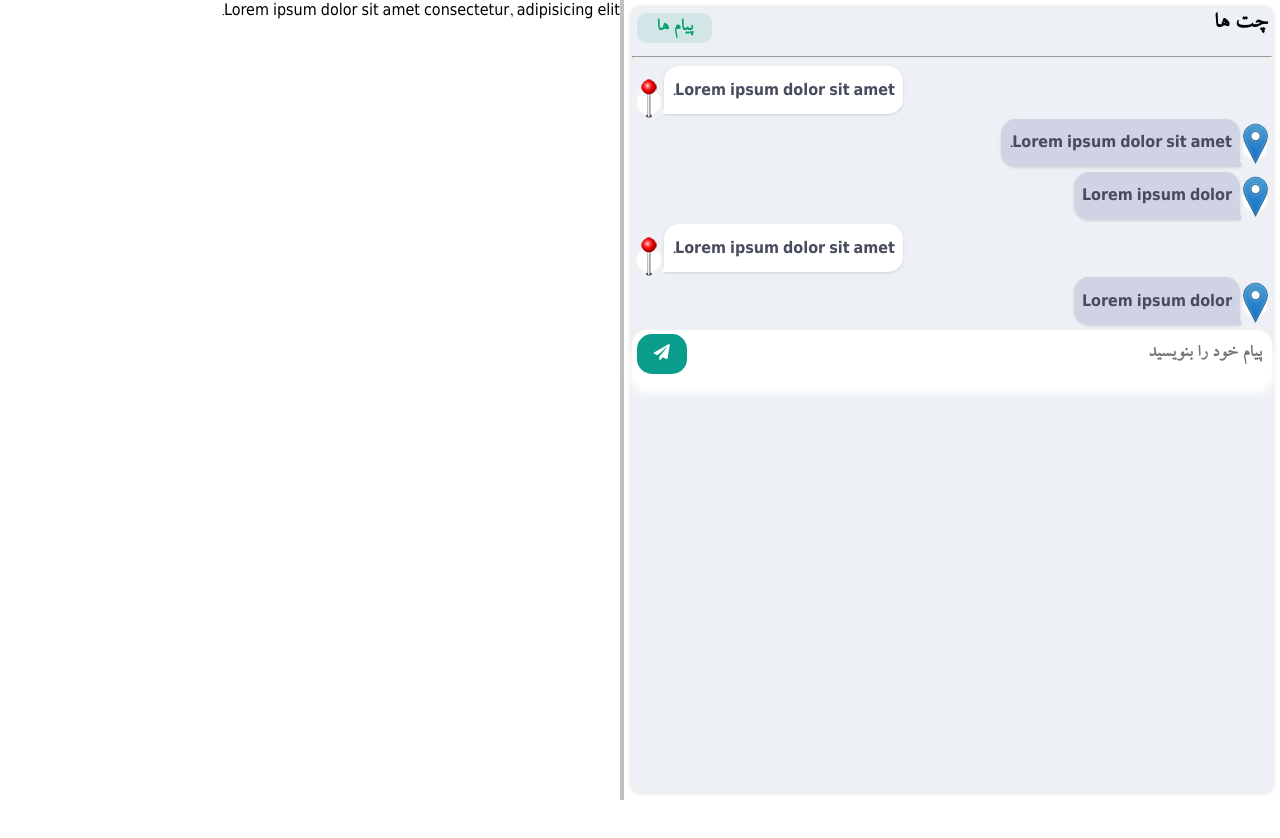
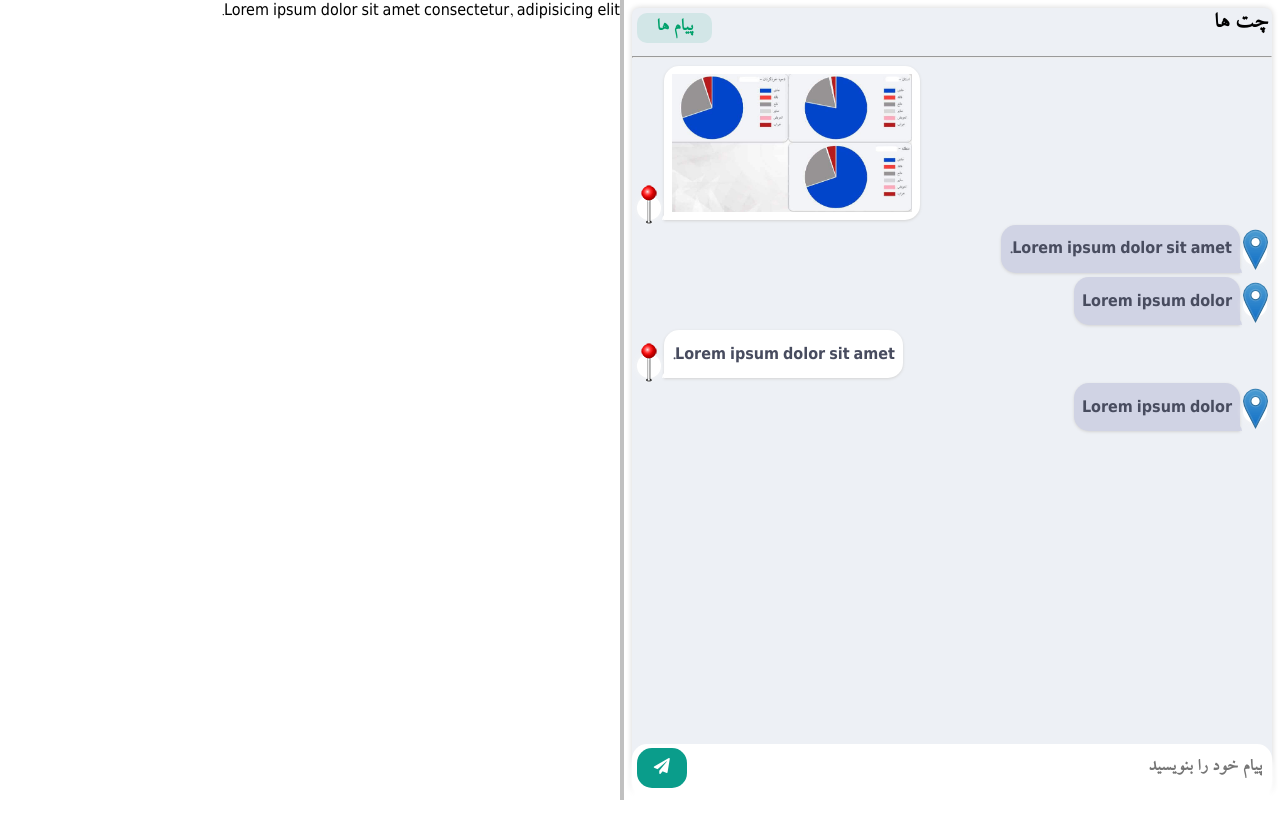
Before and after one commit to JCln/chat, a plain HTML site: page index.html in a window 1280 px wide. Before the commit the page ends 800 px from the top, so only its background shows below. Drawn offline with Linux system fonts and the light colour scheme.

Commit message:
with image

```diff
--- a/index.html
+++ b/index.html
@@ -15,7 +15,12 @@
 <body>
     <div id="drag-container" class="drag-container">
         <div class="panel-one" id="drag-left">
-            <div w3-include-html="message.html"></div>
+            <div class="_panel-one-message" w3-include-html="message.html"></div>
+            <section class="footer">
+                <input id="user-input" class="user-input" spellcheck="false" autocomplete="off" autocorrect="off"
+                    placeholder="پیام خود را بنویسید">
+                <i onclick="messageEnter()" class="fa fa-send icon"></i>
+            </section>
         </div>
         <div class="dragbar" id="dragbar">
         </div>
--- a/js/message.js
+++ b/js/message.js
@@ -1,11 +1,11 @@
 "use strict";
 
 let message = [
-    { text: 'Lorem ipsum dolor sit amet.', isMyMessage: false, className: 'leftish', imgUrl: '../assets/imgs/marker_red.png' },
-    { text: 'Lorem ipsum dolor sit amet.', isMyMessage: true, className: 'rightish', imgUrl: '../assets/imgs/marker-icon.png' },
-    { text: 'Lorem ipsum dolor', isMyMessage: true, className: 'rightish', imgUrl: '../assets/imgs/marker-icon.png' },
-    { text: 'Lorem ipsum dolor sit amet.', isMyMessage: false, className: 'leftish', imgUrl: '../assets/imgs/marker_red.png' },
-    { text: 'Lorem ipsum dolor', isMyMessage: true, className: 'rightish', imgUrl: '../assets/imgs/marker-icon.png' },
+    { text: 'test', isImageFile: true, imageFile: '../assets/imgs/rr2.JPG', isMyMessage: false, className: 'leftish', imgUrl: '../assets/imgs/marker_red.png' },
+    { text: 'Lorem ipsum dolor sit amet.', isImageFile: false, isMyMessage: true, className: 'rightish', imgUrl: '../assets/imgs/marker-icon.png' },
+    { text: 'Lorem ipsum dolor', isImageFile: false, isMyMessage: true, className: 'rightish', imgUrl: '../assets/imgs/marker-icon.png' },
+    { text: 'Lorem ipsum dolor sit amet.', isImageFile: false, isMyMessage: false, className: 'leftish', imgUrl: '../assets/imgs/marker_red.png' },
+    { text: 'Lorem ipsum dolor', isImageFile: false, isMyMessage: true, className: 'rightish', imgUrl: '../assets/imgs/marker-icon.png' },
 ];
 
 function isNull(e) {
@@ -17,19 +17,50 @@ function emptyUserInput() {
     const userInput = document.getElementById('user-input');
     userInput.value = '';
 }
+function scrollToBottomOfPage() {
+    window.scrollTo(0, document.body.scrollHeight);
+}
+function showImageMessage() {
+    data += `<div class="${message[index].className}"
+    ${document.styleSheets[0].addRule(`${'.message-body .' + message[index].className}::before`, 'content: url("' + message[index].imgUrl + '");')}
+    >`
+
+    data += `<img src="${message[index].imageFile}" alt="test">`
+    data += '</div>'
+}
+function showTextMessage() {
+    data += `<div class="${message[index].className}"
+        ${document.styleSheets[0].addRule(`${'.message-body .' + message[index].className}::before`, 'content: url("' + message[index].imgUrl + '");')}
+        >`
+    data += `${message[index].text}`
+    data += '</div>'
+}
 function getLatestData() {
     let messageElement = document.getElementById('messages');
     let data = "";
     for (let index = 0; index < message.length; index++) {
-        data += `<div class="${message[index].className}"
+        if (message[index].isImageFile) {
+            // showImageMessage();
+            data += `<div class="${message[index].className}"
+            ${document.styleSheets[0].addRule(`${'.message-body .' + message[index].className}::before`, 'content: url("' + message[index].imgUrl + '");')}
+            >`
+
+            data += `<img src="${message[index].imageFile}" alt="test">`
+            data += '</div>'
+        }
+        else {
+            data += `<div class="${message[index].className}"
         ${document.styleSheets[0].addRule(`${'.message-body .' + message[index].className}::before`, 'content: url("' + message[index].imgUrl + '");')}
         >`
-        data += `${message[index].text}`
-        data += '</div>'
+            data += `${message[index].text}`
+            data += '</div>'
+        }
+
     }
+
     messageElement.innerHTML += data;
     emptyUserInput();
-
+    scrollToBottomOfPage();
 }
 function addMySingleMessage(a) {
     message.push({ text: a, isMyMessage: true, className: 'rightish', imgUrl: '../assets/imgs/marker-icon.png' });
@@ -50,6 +81,14 @@ function messageEnter() {
         addMySingleMessage(userInput.value);
     }
 }
+function uploadFile() {
+    // let anyFile = document.getElementById("user-input").files[0];
+    // let formData = new FormData();
+
+    // formData.append("anyFile", anyFile);
+    // fetch('/upload/image', { method: "POST", body: formData });
+
+}
 // latest messages AJAX CALL if zero, error happens
 setTimeout(() => {
     getLatestData();
--- a/message.html
+++ b/message.html
@@ -6,9 +6,3 @@
 
 <section id="messages" class="message-body">
 </section>
-
-<section class="footer">
-    <input id="user-input" class="user-input" spellcheck="false" autocomplete="off" autocorrect="off"
-        placeholder="پیام خود را بنویسید">
-    <i onclick="messageEnter()" class="fa fa-send icon"></i>
-</section>
--- a/styles/dragbar.css
+++ b/styles/dragbar.css
@@ -13,6 +13,10 @@
     box-shadow: 0 0 6px 0px lightgray;
 }
 
+.panel-one ._panel-one-message {
+    height: 100%;
+}
+
 .panel-two {
     width: 47%;
 }
--- a/styles/message.css
+++ b/styles/message.css
@@ -26,6 +26,19 @@
     padding: 0.5em;
     font-weight: 600;
     color: #484c5f;
+}
+
+/* personal img */
+.message-body div::before img {
+    width: 2em;
+    height: 2em;
+}
+
+.message-body div img {
+    max-width: 15rem;
+    max-height: 15rem;
+    width: 100%;
+    height: 100%;
 }
 
 /* pin tip on left */
@@ -146,9 +159,3 @@
 .btn {
     font-size: 1.2rem;
 }
-
-/* personal img */
-img {
-    width: 2em;
-    height: 2em;
-}
```
Also changed, not shown: assets/imgs/rr2.JPG (added).
